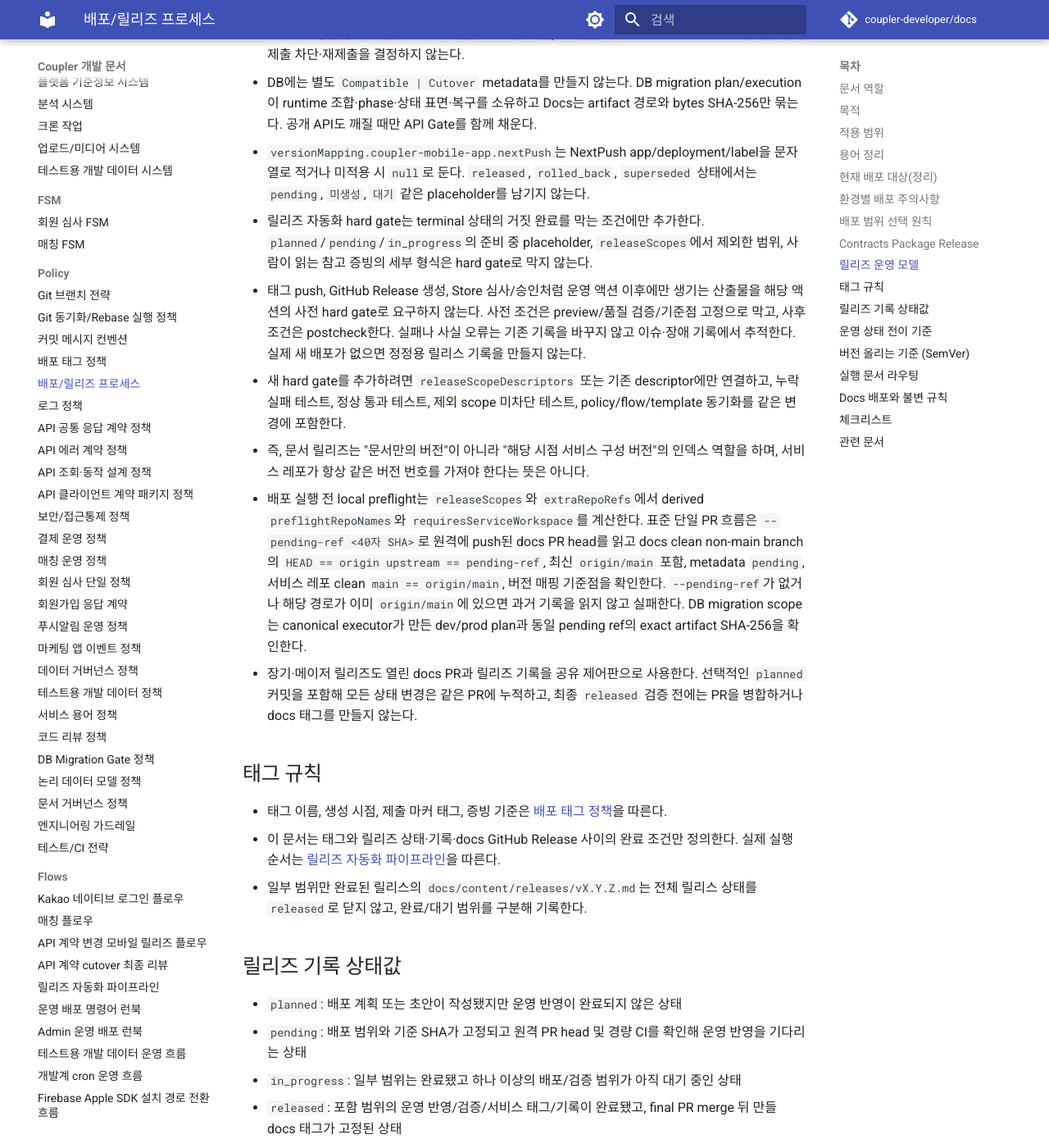
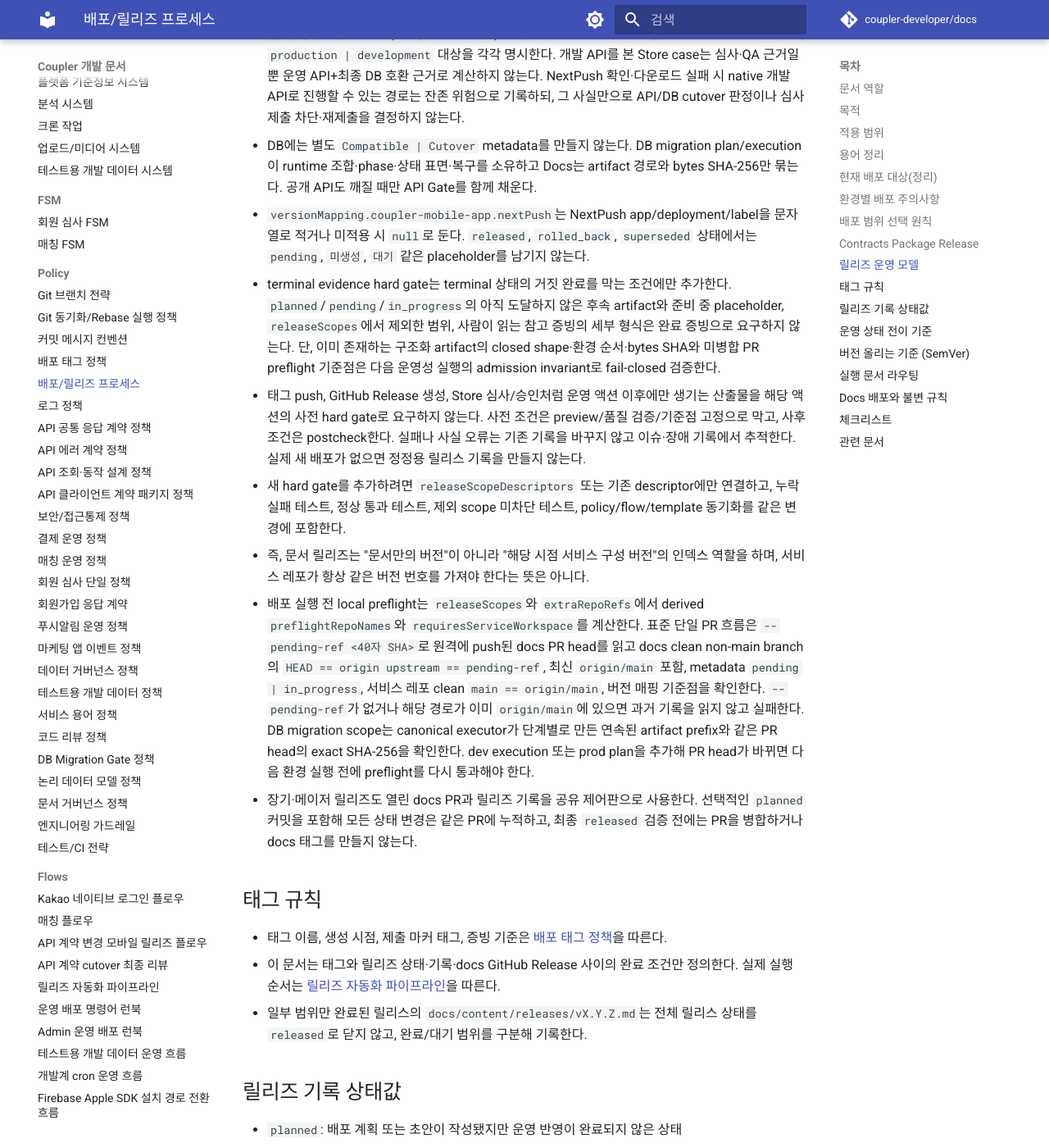
Before and after one commit to coupler-developer/docs, an MkDocs documentation site: the page built from content/policy/release-process.md, in a window 1280 px wide and 1400 px high, scrolled down 5865 px. Shown: the whole window at 82% size. Built offline with MkDocs 1.6.1 and Material for MkDocs 9.7.7, drawn with Linux system fonts in a browser that asks for light colours; comment, search, counter and statistics services are not loaded; some of the changed text lies outside the part shown.

Commit message:
docs: DB 마이그레이션 단계별 게이트 정렬
Reason:
- 기존 문서가 Dev 실행 전에 Prod plan까지 요구해 canonical executor 순서와 모순됐다.

Changes:
- 최초 pending에는 Dev plan만 고정하도록 정책과 템플릿을 수정했다.
- Dev execution과 Prod plan 추가 뒤 새 PR head로 preflight를 다시 통과하도록 런북과 파이프라인을 정렬했다.
- terminal에서는 네 artifact를 모두 요구하는 완료 조건을 유지했다.

How:
- Dev plan → Dev execution → Prod plan → Prod execution의 연속 prefix를 단일 단계 모델로 사용했다.

Tests:
- yarn verify 통과

```diff
--- a/content/policy/release-process.md
+++ b/content/policy/release-process.md
@@ -127,8 +127,10 @@
 - `release-tag`는 metadata scope로 쓰지 않는다. 서비스 태그 요구는 `released`가 된 `docs`, `coupler-api`, `coupler-admin-web`, `mobile-store` scope에서 파생하며, `mobile-nextpush`는 NextPush-only 정책에 따라 기본적으로 모바일 git tag를 요구하지 않는다.
 - `superseded` scope는 완료 증적을 억지로 채우지 않는다. 대신 `supersededBy`, `incompleteReason`, `tagStatus`를 구조화해 어떤 후속 릴리스가 어떤 미완료 범위를 대체했고 태그를 만들지 않았는지 기록한다.
 - 신규 `db-migration` evidence는 개발계·운영계의 `plan.json`과 `execution.jsonl` 두 파일씩만 참조한다.
-  `pending`에서 두 plan과 SHA-256을 고정하고 개발계 완료 뒤 운영계를 실행한다. terminal 상태에서는 네 파일의
-  실제 bytes checksum과 DB ledger 완료가 일치해야 한다.
+  증빙은 `dev plan → dev execution → prod plan → prod execution`의 연속된 prefix만 허용한다.
+  최초 `pending`에서는 dev plan과 SHA-256만 고정하고, 개발계 완료 뒤 dev execution에 결속된 prod plan을
+  같은 미병합 PR에 추가한다. 변경된 PR head의 preflight를 다시 통과한 뒤 운영계를 실행하며, terminal
+  상태에서는 네 파일의 실제 bytes checksum과 DB ledger 완료가 일치해야 한다.
 - Canonical maintenance executor는 plan/execution 의미와 live DB 결과를 검증하고, Docs는 신규 기록의 exact
   artifact 경로·bytes SHA-256만 묶는다. 과거 기록과 DB artifact는 schema·상태·증빙을 읽지 않고 경로·blob
   불변성만 확인한다.
@@ -161,16 +163,22 @@
   조합·phase·상태 표면·복구를 소유하고 Docs는 artifact 경로와 bytes SHA-256만 묶는다. 공개 API도
   깨질 때만 API Gate를 함께 채운다.
 - `versionMapping.coupler-mobile-app.nextPush`는 NextPush app/deployment/label을 문자열로 적거나 미적용 시 `null`로 둔다. `released`, `rolled_back`, `superseded` 상태에서는 `pending`, `미생성`, `대기` 같은 placeholder를 남기지 않는다.
-- 릴리즈 자동화 hard gate는 terminal 상태의 거짓 완료를 막는 조건에만 추가한다. `planned`/`pending`/`in_progress`의 준비 중 placeholder, `releaseScopes`에서 제외한 범위, 사람이 읽는 참고 증빙의 세부 형식은 hard gate로 막지 않는다.
+- terminal evidence hard gate는 terminal 상태의 거짓 완료를 막는 조건에만 추가한다.
+  `planned`/`pending`/`in_progress`의 아직 도달하지 않은 후속 artifact와 준비 중 placeholder,
+  `releaseScopes`에서 제외한 범위, 사람이 읽는 참고 증빙의 세부 형식은 완료 증빙으로 요구하지 않는다.
+  단, 이미 존재하는 구조화 artifact의 closed shape·환경 순서·bytes SHA와 미병합 PR preflight 기준점은
+  다음 운영성 실행의 admission invariant로 fail-closed 검증한다.
 - 태그 push, GitHub Release 생성, Store 심사/승인처럼 운영 액션 이후에만 생기는 산출물을 해당 액션의 사전 hard gate로 요구하지 않는다. 사전 조건은 preview/품질 검증/기준점 고정으로 막고, 사후 조건은 postcheck한다. 실패나 사실 오류는 기존 기록을 바꾸지 않고 이슈·장애 기록에서 추적한다. 실제 새 배포가 없으면 정정용 릴리스 기록을 만들지 않는다.
 - 새 hard gate를 추가하려면 `releaseScopeDescriptors` 또는 기존 descriptor에만 연결하고, 누락 실패 테스트, 정상 통과 테스트, 제외 scope 미차단 테스트, policy/flow/template 동기화를 같은 변경에 포함한다.
 - 즉, 문서 릴리즈는 "문서만의 버전"이 아니라 "해당 시점 서비스 구성 버전"의 인덱스 역할을 하며, 서비스 레포가 항상 같은 버전 번호를 가져야 한다는 뜻은 아니다.
 - 배포 실행 전 local preflight는 `releaseScopes`와 `extraRepoRefs`에서 derived `preflightRepoNames`와
   `requiresServiceWorkspace`를 계산한다. 표준 단일 PR 흐름은 `--pending-ref <40자 SHA>`로 원격에 push된 docs PR
   head를 읽고 docs clean non-main branch의 `HEAD == origin upstream == pending-ref`, 최신 `origin/main` 포함,
-  metadata `pending`, 서비스 레포 clean `main == origin/main`, 버전 매핑 기준점을 확인한다. `--pending-ref`가
-  없거나 해당 경로가 이미 `origin/main`에 있으면 과거 기록을 읽지 않고 실패한다. DB migration scope는
-  canonical executor가 만든 dev/prod plan과 동일 pending ref의 exact artifact SHA-256을 확인한다.
+  metadata `pending | in_progress`, 서비스 레포 clean `main == origin/main`, 버전 매핑 기준점을 확인한다.
+  `--pending-ref`가 없거나 해당 경로가 이미 `origin/main`에 있으면 과거 기록을 읽지 않고 실패한다. DB
+  migration scope는 canonical executor가 단계별로 만든 연속된 artifact prefix와 같은 PR head의 exact
+  SHA-256을 확인한다. dev execution 또는 prod plan을 추가해 PR head가 바뀌면 다음 환경 실행 전에
+  preflight를 다시 통과해야 한다.
 - 장기·메이저 릴리즈도 열린 docs PR과 릴리즈 기록을 공유 제어판으로 사용한다. 선택적인 `planned` 커밋을 포함해 모든 상태 변경은 같은 PR에 누적하고, 최종 `released` 검증 전에는 PR을 병합하거나 docs 태그를 만들지 않는다.
 
 ## 태그 규칙
@@ -199,6 +207,9 @@
   시나리오, rollback 기준이 고정되어 운영 배포를 시작할 수 있는 상태다. 자동 검증은 PR 내부 커밋의 상태
   순서나 과거 snapshot을 검사하지 않고 현재 최종본만 검증한다.
 - `in_progress`는 일부 범위가 이미 끝났지만 외부 승인이나 후속 범위가 남아 단일 실행에서 바로 `released`로 전환할 수 없는 장기 릴리스에 사용한다.
+- DB migration scope는 최초 dev plan을 `pending`에 고정하고 개발계 실행을 시작한 뒤 `in_progress`로
+  진행할 수 있다. dev execution 뒤 생성한 prod plan이 같은 PR head에 결속되고 preflight가 다시 통과하기
+  전에는 운영 DB 실행으로 넘어가지 않는다.
 - Store 심사처럼 외부 대기가 있는 범위는 제출 마커 태그와 대기 범위를 남기고 `in_progress`로 유지한다.
 - Store 승인, 운영 출시, 기본 smoke, 모바일 릴리즈 태그, 제출 마커 증빙 이관/삭제가 끝나기 전에는 Mobile Store 범위를 `released`로 닫지 않는다.
 - 후속 릴리스가 대기 중인 Store 또는 cutover 범위를 대체하면 억지 완료 증빙을 만들지 않고 `superseded`로 닫는다.
@@ -251,6 +262,8 @@
 - [ ] 포함·제외 scope와 `N/A` 근거가 release metadata와 사람이 읽는 mirror에서 일치하는가?
 - [ ] 전체 상태가 scope 결과에서 파생된 상태와 일치하고, 허용되지 않은 역전이나 기준점 변경이 없는가?
 - [ ] terminal scope의 증빙이 공통 schema/descriptor 계약을 충족하며 placeholder로 완료를 대신하지 않는가?
+- [ ] DB migration 증빙이 환경 순서의 연속된 prefix이고 변경된 PR head마다 다음 환경 실행 전 preflight를
+      다시 통과했는가?
 - [ ] 사전 Gate와 tag/Release/Store 같은 사후 산출물이 분리돼 순환 hard gate를 만들지 않는가?
 - [ ] 태그 판정은 [배포 태그 정책](release-tag-policy.md), Gate 순서는 릴리즈 자동화 파이프라인, 명령과
       rollback은 운영 배포 명령어 런북을 단일 기준으로 사용하는가?
```
Also changed, not shown: content/flows/cross-project/production-deploy-command-runbook.md (+13 -6 lines), content/flows/cross-project/release-automation-pipeline.md (+8 -3 lines), content/policy/db-migration-gate-policy.md (+8 -2 lines), content/templates/release-record-template.md (+9 -9 lines).
